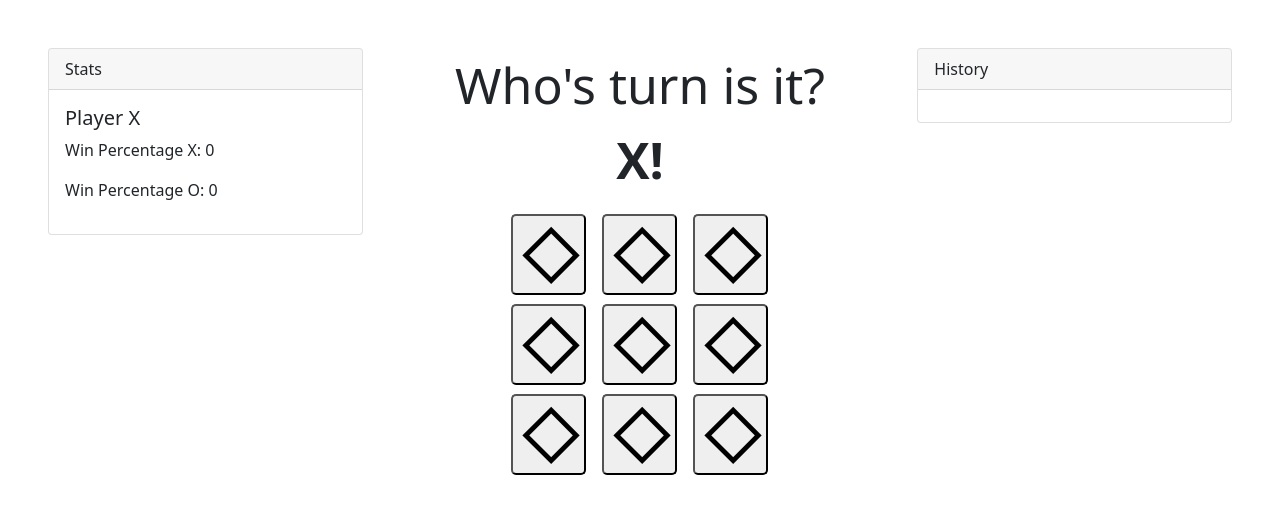
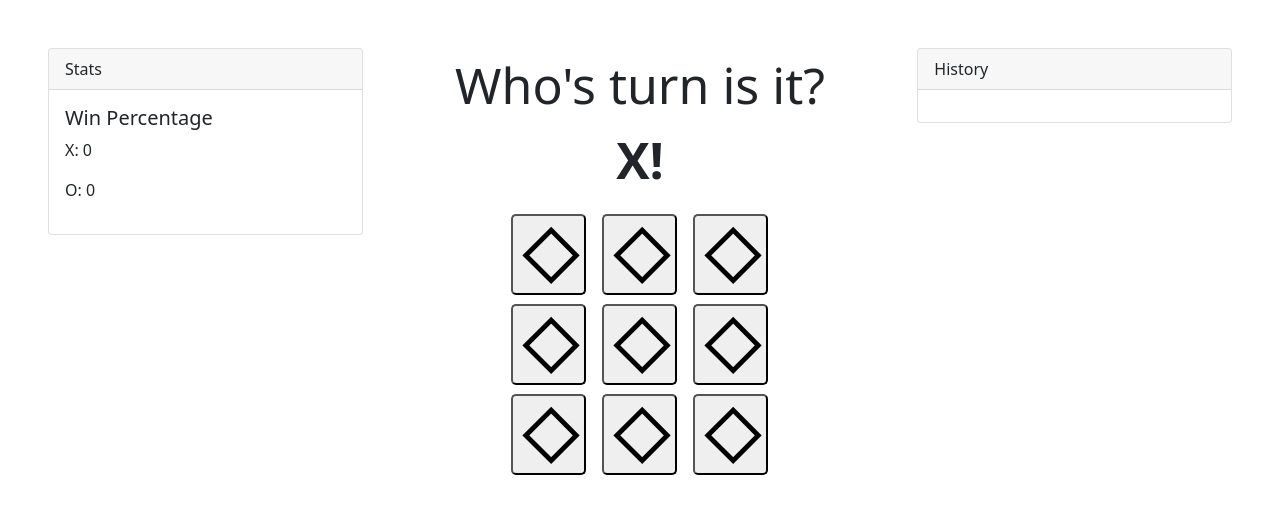
Before and after one commit to samgaard/ticatactoe, a React (Create React App) app: page / in a window 1280 px wide. Shown: the top 514 px of the page. Built offline with nearby package versions, Linux system fonts and the light colour scheme.

Commit message:
win percentage layout

```diff
--- a/src/App.js
+++ b/src/App.js
@@ -195,11 +195,11 @@ const GameBoard = () => {
                     Stats
                 </div>
                 <div className="card-body">
-                    <h5 className="card-title">Player X</h5>
-                    <p>Win Percentage
-                        X: {history.length && parseInt(history.filter(n => n.winner === 'X').length / history.length * 100, 10) + '%'}</p>
-                    <p>Win Percentage
-                        O: {history.length && parseInt(history.filter(n => n.winner === 'O').length / history.length * 100, 10) + '%'}</p>
+                    <h5 className="card-title">Win Percentage</h5>
+                    <p>X: {history.length &&
+                        parseInt(history.filter(n => n.winner === 'X').length / history.length * 100, 10) + '%'}</p>
+                    <p>O: {history.length &&
+                        parseInt(history.filter(n => n.winner === 'O').length / history.length * 100, 10) + '%'}</p>
                 </div>
             </div>
         </div>
```
